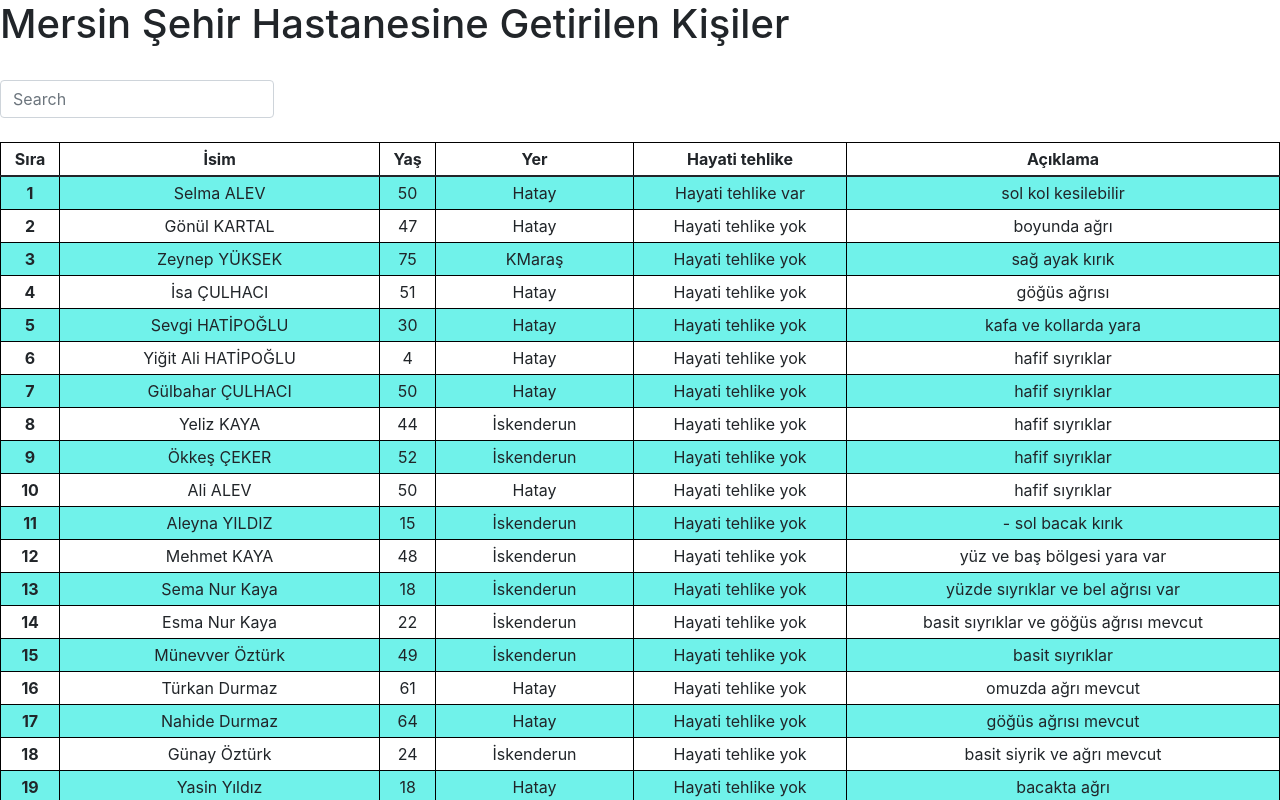
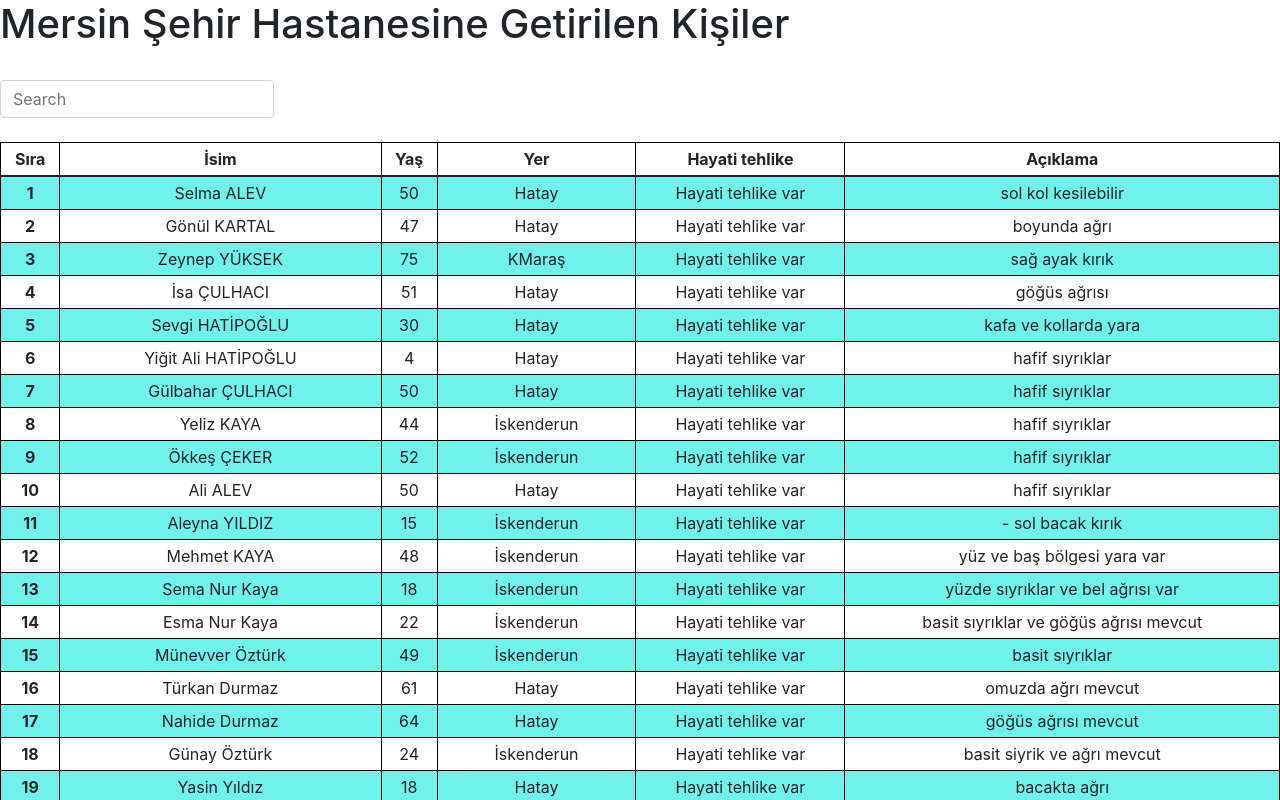
Before and after one commit to rasitozgun/deprem-hastane-data, a React (Create React App) app: page / in a window 1280 px wide. Shown: the top 800 px of the page. Built offline with nearby package versions, Linux system fonts and the light colour scheme.

Commit message:
Update App.jsx

```diff
--- a/src/App.jsx
+++ b/src/App.jsx
@@ -73,11 +73,13 @@ function App() {
               <td>{d["isim"]}</td>
               <td>{d["yas"]}</td>
               <td>{d["yer"]}</td>
-              {d["ht"] ? (
-                <td>Hayati tehlike var</td>
-              ) : (
-                <td>Hayati tehlike yok</td>
-              )}
+              {
+                (d["ht"] = 1 ? (
+                  <td>Hayati tehlike var</td>
+                ) : (
+                  (d["ht"] = 0 ? <td>Hayati tehlike yok</td> : <td></td>)
+                ))
+              }
               <td>{d["detay"]}</td>
             </tr>
           ))}
```
